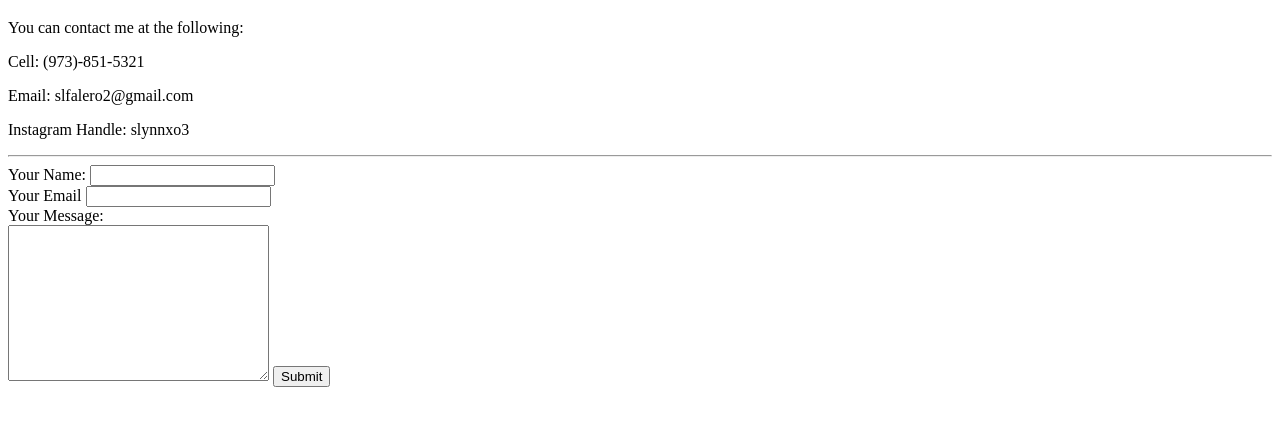
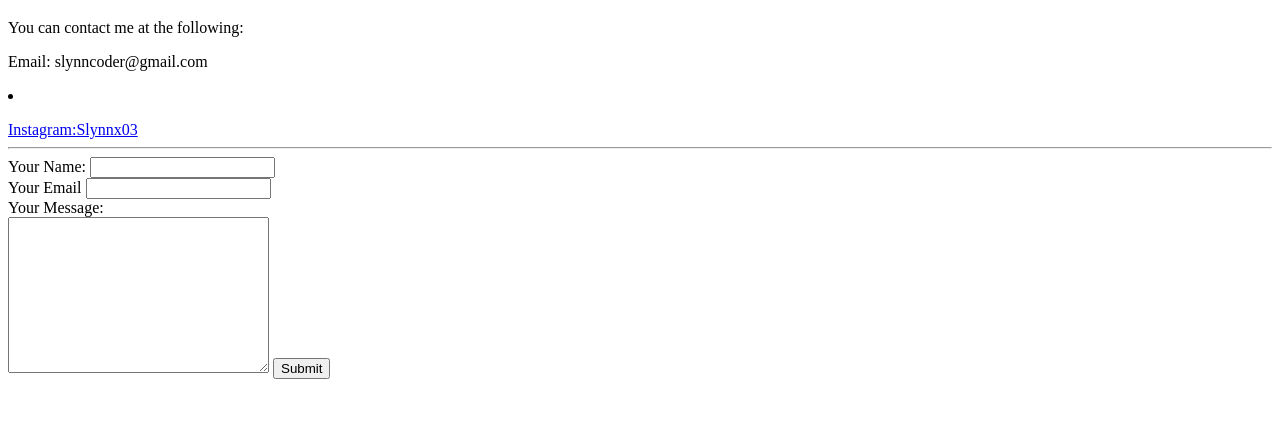
Before and after one commit to slfalero2/cv, a plain HTML site: page contactme.html in a window 1280 px wide. Shown: the part 61-486 px from the top of the page. Drawn offline with Linux system fonts and the light colour scheme.

Commit message:
Update contactme.html

```diff
--- a/contactme.html
+++ b/contactme.html
@@ -7,11 +7,11 @@
 </head>
 <h1>My Contact Details</h1>
 <p>You can contact me at the following: </p>
-<p>Cell: (973)-851-5321</p>
-<p>Email: slfalero2@gmail.com</p>
-<p>Instagram Handle: slynnxo3</p>
+<p>Email: slynncoder@gmail.com</p>
+
+<LI></p><a href="https://www.instagram.com/slynnx03/">Instagram:Slynnx03</a></LI>
 <hr>
-<form action="mailto:slfalero2@gmail.com" method="post" enctype="text/plain">
+<form action="mailto:slynncoder@gmail.com" method="post" enctype="text/plain">
   <label>Your Name:</label>
   <input type="text" name="yourName" value=""><br>
   <label>Your Email</label>
```
